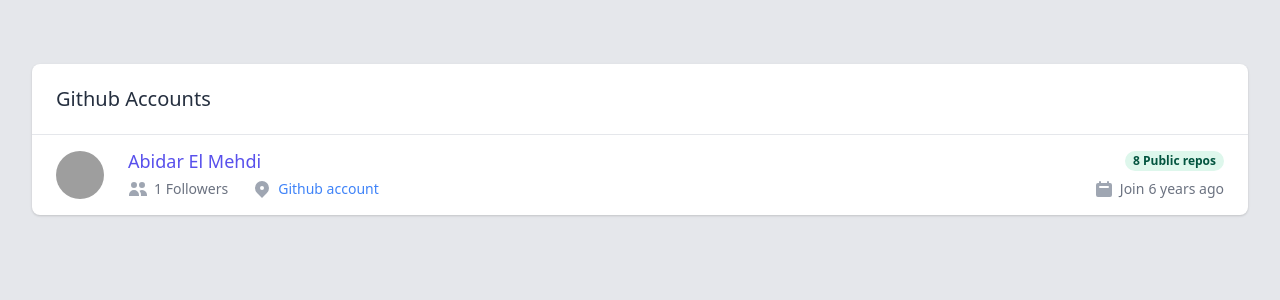
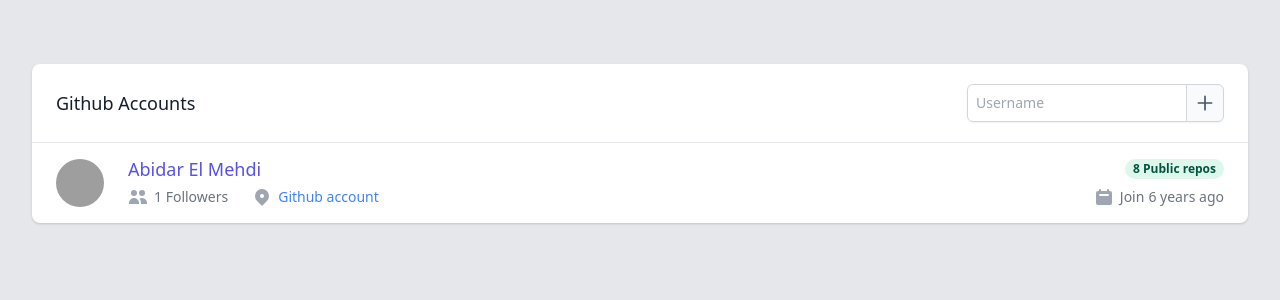
Before and after one commit to abidarelmehdi/react-stars-game, a React (Create React App) app in the folder frontend/: page / in a window 1280 px wide. Shown: the top 300 px of the page. Built offline with nearby package versions, Linux system fonts and the light colour scheme; grey boxes are pictures that could not be loaded.

Commit message:
add GithubCard component

```diff
--- a/frontend/src/App.js
+++ b/frontend/src/App.js
@@ -1,8 +1,8 @@
 import React, { Component } from "react";
-import GithubList from "./components/GithubCard/GithubList";
+import GithubCard from "./components/GithubCard/GithubCard";
 export class App extends Component {
   render() {
-    return <GithubList />;
+    return <GithubCard />;
   }
 }
 
--- /dev/null
+++ b/frontend/src/components/GithubCard/AddUserButton.jsx
@@ -0,0 +1,28 @@
+import React from "react";
+
+export default function AddUserButton() {
+  return (
+    <div className="flex rounded-md shadow-sm">
+      <div className="relative flex-grow focus-within:z-10">
+        <input
+          id="text"
+          className="form-input block w-full rounded-none rounded-l-md p-2 transition ease-in-out duration-150 sm:text-sm sm:leading-5"
+          placeholder="Username"
+        />
+      </div>
+      <button className="-ml-px relative inline-flex items-center p-2 border border-gray-300 text-sm leading-5 font-medium rounded-r-md text-gray-700 bg-gray-50 hover:text-gray-500 hover:bg-white focus:outline-none focus:shadow-outline-blue focus:border-blue-300 active:bg-gray-100 active:text-gray-700 transition ease-in-out duration-150">
+        <svg
+          fill="none"
+          stroke="currentColor"
+          strokeLinecap="round"
+          strokeLinejoin="round"
+          strokeWidth="2"
+          viewBox="0 0 24 24"
+          className="w-5 h-5 text-cool-gray-600"
+        >
+          <path d="M12 4v16m8-8H4"></path>
+        </svg>
+      </button>
+    </div>
+  );
+}
--- /dev/null
+++ b/frontend/src/components/GithubCard/GithubCard.jsx
@@ -0,0 +1,32 @@
+import React from "react";
+import AddUserButton from "./AddUserButton";
+import GithubList from "./GithubList";
+
+export default function GithubCard() {
+  const listUser = [
+    {
+      login: "abidar95",
+      avatar_url: "https://avatars0.githubusercontent.com/u/8204941?v=4",
+      html_url: "https://github.com/abidar95",
+      name: "Abidar El Mehdi",
+      public_repos: 8,
+      followers: 1,
+      created_at: "2014-07-18T22:01:35Z",
+    },
+  ];
+  return (
+    <div className="mt-16 bg-white overflow-hidden shadow rounded-lg">
+      <div className="-ml-4 -mt-2 px-4 py-5 border-b border-gray-200 sm:px-6 flex items-center justify-between flex-wrap sm:flex-no-wrap">
+        <div className="ml-4 mt-2">
+          <h3 className="text-lg leading-6 font-medium text-gray-900">
+            Github Accounts
+          </h3>
+        </div>
+        <div className="ml-4 mt-2 flex-shrink-0">
+          <AddUserButton />
+        </div>
+      </div>
+      <GithubList users={listUser} />
+    </div>
+  );
+}
--- a/frontend/src/components/GithubCard/GithubList.jsx
+++ b/frontend/src/components/GithubCard/GithubList.jsx
@@ -1,54 +1,11 @@
 import React from "react";
 import GithubItem from "./GithubItem";
-export default function GithubList() {
-  const listUser = [
-    {
-      login: "abidar95",
-      id: 8204941,
-      node_id: "MDQ6VXNlcjgyMDQ5NDE=",
-      avatar_url: "https://avatars0.githubusercontent.com/u/8204941?v=4",
-      gravatar_id: "",
-      url: "https://api.github.com/users/abidar95",
-      html_url: "https://github.com/abidar95",
-      followers_url: "https://api.github.com/users/abidar95/followers",
-      following_url:
-        "https://api.github.com/users/abidar95/following{/other_user}",
-      gists_url: "https://api.github.com/users/abidar95/gists{/gist_id}",
-      starred_url:
-        "https://api.github.com/users/abidar95/starred{/owner}{/repo}",
-      subscriptions_url: "https://api.github.com/users/abidar95/subscriptions",
-      organizations_url: "https://api.github.com/users/abidar95/orgs",
-      repos_url: "https://api.github.com/users/abidar95/repos",
-      events_url: "https://api.github.com/users/abidar95/events{/privacy}",
-      received_events_url:
-        "https://api.github.com/users/abidar95/received_events",
-      type: "User",
-      site_admin: false,
-      name: "Abidar El Mehdi",
-      company: null,
-      blog: "",
-      location: null,
-      email: null,
-      hireable: true,
-      bio: null,
-      public_repos: 8,
-      public_gists: 0,
-      followers: 1,
-      following: 0,
-      created_at: "2014-07-18T22:01:35Z",
-      updated_at: "2020-04-04T21:08:24Z",
-    },
-  ];
+export default function GithubList(props) {
   return (
-    <div className="mt-16 bg-white overflow-hidden shadow rounded-lg">
-      <div className="border-b border-gray-200 px-4 py-5 sm:px-6">
-        <span className="text-xl text-gray-800">Github Accounts</span>
-      </div>
-      <ul>
-        {listUser.map((user) => (
-          <GithubItem {...user} key={user.login} />
-        ))}
-      </ul>
-    </div>
+    <ul>
+      {props.users.map((user) => (
+        <GithubItem {...user} key={user.login} />
+      ))}
+    </ul>
   );
 }
```
